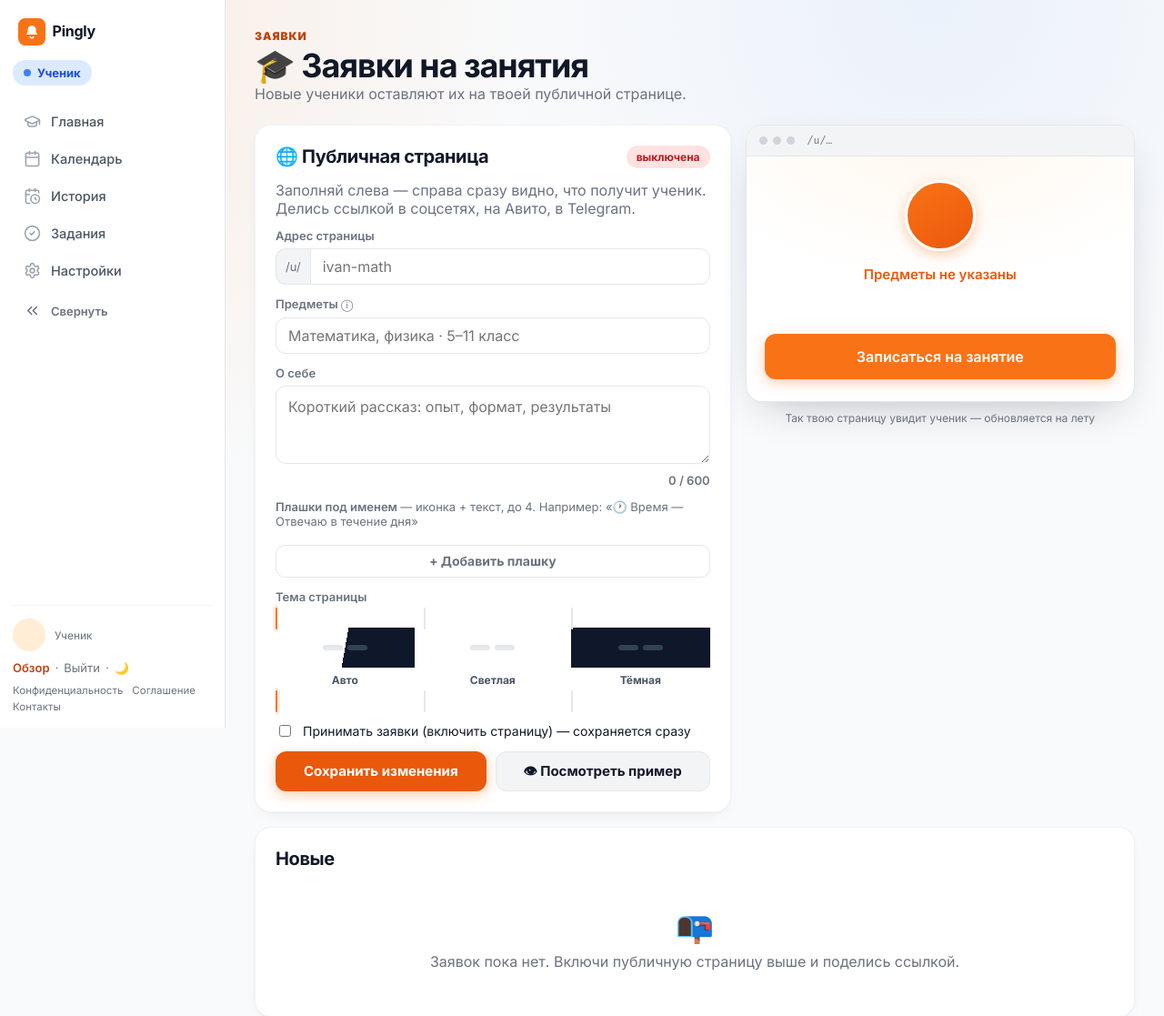
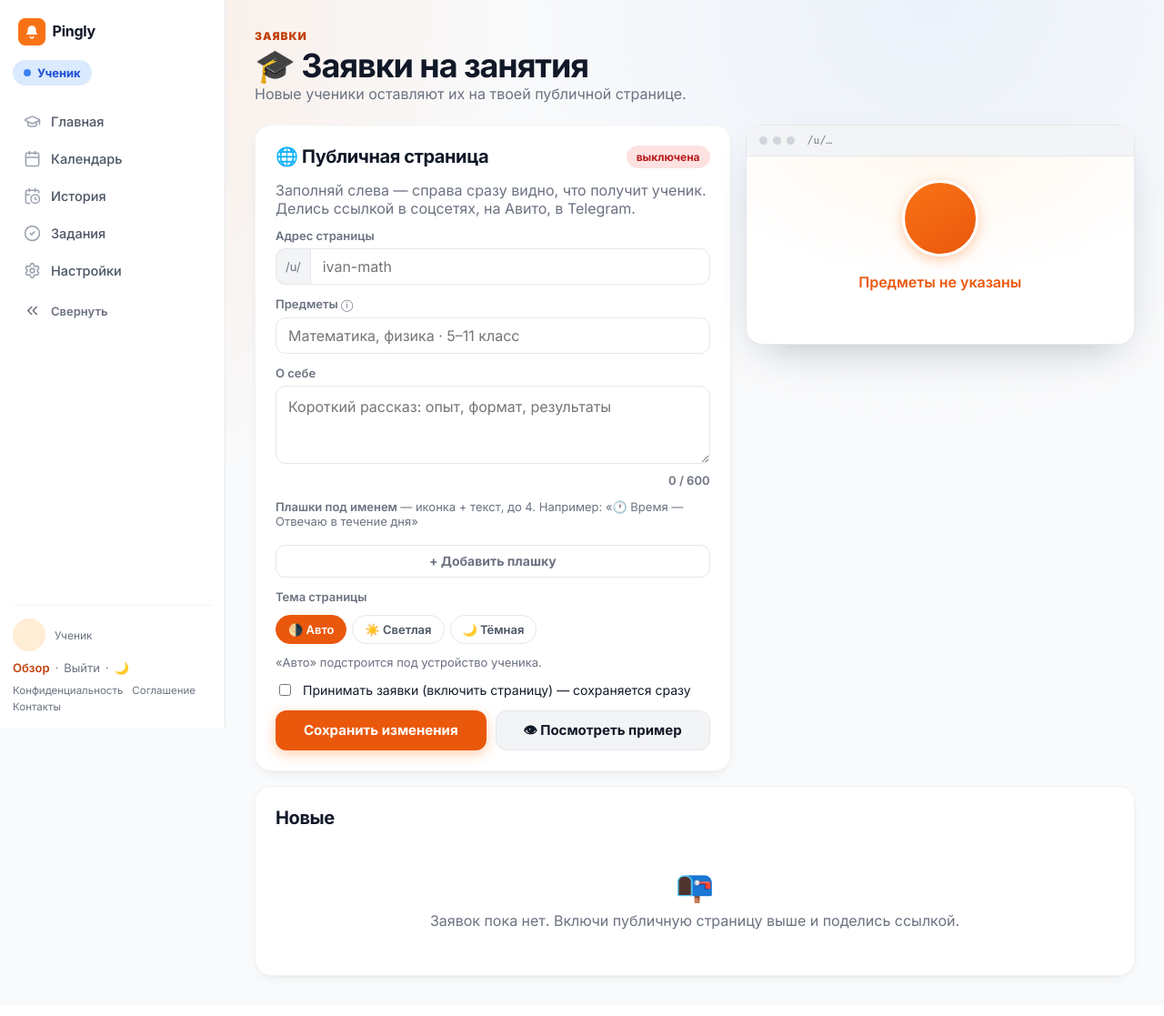
Before and after one commit to artemtit/Pingly, a FastAPI app: template web/templates/requests.html in a window 1280 px wide. Shown: the top 1117 px of the page at 91% size. After the commit the page ends 1076 px from the top, so only its background shows below. Run offline with FastAPI, Linux system fonts and the light colour scheme; the template is opened without the code that fills it, so the values that code supplies are empty.

Commit message:
Превью=шапка страницы (без кнопки/подписи), убраны точки в календаре, чистый список учеников, новый переключатель темы, согласие на обработку ПД
- Превью публичной страницы: убраны CTA-кнопка и подпись, размеры шапки 1:1 со страницей (аватар 84px, имя 28px)
- Список учеников: убран бейдж «✓ в Telegram», исправлено выравнивание (без пустого слота), «Отправить ссылку» скрыта на телефоне
- Календарь: убраны цветные точки у занятий (статус — только цветом)
- Тема страницы: новый переключатель-пилюли вместо макетов-миниатюр
- Согласие: «на обработку персональных данных» вместо «репетитор свяжется» (152-ФЗ)

Co-Authored-By: Claude Opus 4.8 <noreply@anthropic.com>

```diff
--- a/web/static/app.css
+++ b/web/static/app.css
@@ -598,11 +598,11 @@ a.timeline-body:hover .timeline-when { color: var(--orange-700, #c2410c); }
 .strow-name { font-size: 14.5px; font-weight: 600; color: var(--fg1); overflow: hidden; text-overflow: ellipsis; white-space: nowrap; }
 .strow-sub { font-size: 13px; color: var(--fg3); overflow: hidden; text-overflow: ellipsis; white-space: nowrap; }
 .strow-meta { display: flex; align-items: center; gap: 10px; flex-shrink: 0; }
-/* Fixed-width contact slot (chip / «Отправить ссылку» / «✓ в Telegram»),
-   right-aligned — so the pencil+kebab line up in one column across all rows
-   regardless of which contact element a row has. */
+/* Contact (chip / «Отправить ссылку») packs to the right next to the actions;
+   the actions group always ends at the card's right edge, so pencil+kebab line
+   up in one column across rows without reserving an empty fixed slot. */
 .strow-contact { display: flex; align-items: center; justify-content: flex-end; gap: 8px;
-  min-width: 168px; flex-shrink: 0; }
+  flex-shrink: 0; }
 .strow-actions { display: flex; gap: 4px; flex-shrink: 0; }
 .tg-chip { display: inline-flex; align-items: center; gap: 5px; flex-shrink: 0; font-size: 13px; font-weight: 600; color: var(--orange-700); text-decoration: none; padding: 6px 10px; border-radius: 999px; transition: background .15s; }
 .tg-chip:hover { background: var(--color-neutral-100); }
@@ -615,13 +615,12 @@ a.timeline-body:hover .timeline-when { color: var(--orange-700, #c2410c); }
 
 @media (max-width: 640px) {
   .strow-sub { white-space: normal; }
-  .badge-ok { display: none; }
   .icon-btn { width: 44px; height: 44px; }
   .tg-handle { display: none; }
   .tg-chip { padding: 8px; }
-  /* On phones the meta sits on its own full-width line; drop the fixed slot so
-     the contact + actions just pack to the right without a forced gap. */
-  .strow-contact { min-width: 0; }
+  /* On phones the «Отправить ссылку» button just clutters the row — it's still
+     available inside the student card. Keep only the @-chip + actions. */
+  .btn-invite { display: none; }
 }
 
 /* ── Growth features (v005) ─────────────────────────────────── */
@@ -1081,15 +1080,15 @@ mark { background: var(--orange-100); color: inherit; border-radius: 3px; paddin
    the .theme-dark block recolours when the tutor picks the dark page theme. */
 .req-preview-body { padding: 26px 20px 24px; text-align: center;
   background: radial-gradient(ellipse 420px 240px at 50% -30px, var(--orange-50), transparent 70%); }
-.req-preview-av { width: 78px; height: 78px; border-radius: 50%; margin: 0 auto 16px;
+.req-preview-av { width: 84px; height: 84px; border-radius: 50%; margin: 0 auto 18px;
   background: linear-gradient(150deg, var(--orange-500), var(--orange-600)); color: #fff;
-  font-size: 33px; font-weight: 700; letter-spacing: -.02em; display: grid; place-items: center;
+  font-size: 36px; font-weight: 700; letter-spacing: -.02em; display: grid; place-items: center;
   border: 3px solid #fff; box-shadow: var(--shadow-primary); }
-.req-preview-name { font-size: 26px; font-weight: 700; letter-spacing: -.02em; color: #0F172A;
+.req-preview-name { font-size: 28px; font-weight: 700; letter-spacing: -.02em; color: #0F172A;
   line-height: 1.15; overflow-wrap: anywhere; }
-.req-preview-subj { font-size: 15px; font-weight: 600; color: var(--orange-600); margin-top: 10px;
+.req-preview-subj { font-size: 16px; font-weight: 600; color: var(--orange-600); margin-top: 10px;
   min-height: 18px; overflow-wrap: anywhere; }
-.req-preview-bio { font-size: 15px; color: #475569; line-height: 1.5; margin: 14px auto 0; max-width: 34ch;
+.req-preview-bio { font-size: 16px; color: #64748B; line-height: 1.5; margin: 14px auto 0; max-width: 34ch;
   text-align: center; white-space: pre-line; overflow-wrap: anywhere; max-height: 120px; overflow: hidden; }
 .req-preview-badges { display: flex; flex-wrap: wrap; gap: 8px; justify-content: center; margin-top: 20px; }
 .req-preview-badges .chip { display: inline-flex; align-items: center; gap: 7px; padding: 9px 14px;
--- a/web/templates/base.html
+++ b/web/templates/base.html
@@ -7,7 +7,7 @@
   <link rel="icon" type="image/svg+xml" href="/static/logo-mark.svg">
   <link rel="apple-touch-icon" href="/static/logo-mark.svg">
   <link rel="stylesheet" href="/design-tokens.css?v=2">
-  <link rel="stylesheet" href="/static/app.css?v=54">
+  <link rel="stylesheet" href="/static/app.css?v=55">
   <link rel="stylesheet" href="/static/tour.css?v=2">
   <script>
     (function(){
--- a/web/templates/calendar.html
+++ b/web/templates/calendar.html
@@ -94,7 +94,7 @@
       {% if day.is_today %}<span class="today-tag">Сегодня</span>{% endif %}
       <div class="cal-cell-lessons">
         {% for lesson in day.lessons[:pill_limit] %}
-        <div class="cal-pill {{ lesson.status }}"><i class="dot {{ lesson.status }}"></i><span class="cp-time">{{ lesson.time }}</span> <span class="cp-name">{{ lesson.student }}</span></div>
+        <div class="cal-pill {{ lesson.status }}"><span class="cp-time">{{ lesson.time }}</span> <span class="cp-name">{{ lesson.student }}</span></div>
         {% endfor %}
         {% if day.lessons|length > pill_limit %}
         {% set pop_rows = [] %}
@@ -123,7 +123,6 @@
         <a class="agenda-row {{ lesson.status }}" href="{{ base }}?view=day&date={{ day.date }}">
           <span class="agenda-time">{{ lesson.time }}</span>
           <span class="agenda-name">{{ lesson.student }}</span>
-          <i class="dot {{ lesson.status }}"></i>
         </a>
         {% endfor %}
       </div>
@@ -242,7 +241,8 @@
       pop.appendChild(head);
       lessons.forEach(function(l){
         var row = document.createElement('div'); row.className = 'cal-pop-row';
-        row.innerHTML = '<i class="dot ' + l[2] + '"></i><span class="cal-pop-time"></span><span class="cal-pop-name"></span>';
+        row.className = 'cal-pop-row ' + l[2];
+        row.innerHTML = '<span class="cal-pop-time"></span><span class="cal-pop-name"></span>';
         row.querySelector('.cal-pop-time').textContent = l[0];
         row.querySelector('.cal-pop-name').textContent = l[1];
         pop.appendChild(row);
--- a/web/templates/public_profile.html
+++ b/web/templates/public_profile.html
@@ -260,7 +260,7 @@
           Отправить заявку
         </button>
 
-        <p class="privacy">Нажимая «Отправить», ты соглашаешься, что репетитор свяжется с тобой по указанному контакту.</p>
+        <p class="privacy">Нажимая «Отправить», ты даёшь согласие на обработку своих персональных данных для записи на занятие.</p>
       </form>
     </section>
     {% endif %}
--- a/web/templates/requests.html
+++ b/web/templates/requests.html
@@ -56,20 +56,12 @@
       </template>
       {% set pt = profile.page_theme if profile and profile.page_theme else 'auto' %}
       <div class="field"><span>Тема страницы</span>
-        <div class="theme-thumbs" role="radiogroup" aria-label="Тема страницы">
-          <label class="theme-thumb tt-auto">
-            <input type="radio" name="page_theme" value="auto" {{ 'checked' if pt == 'auto' }}>
-            <span class="tt-box"><span class="tt-art"><i></i><i></i></span><span class="tt-label">Авто</span></span>
-          </label>
-          <label class="theme-thumb tt-light">
-            <input type="radio" name="page_theme" value="light" {{ 'checked' if pt == 'light' }}>
-            <span class="tt-box"><span class="tt-art"><i></i><i></i></span><span class="tt-label">Светлая</span></span>
-          </label>
-          <label class="theme-thumb tt-dark">
-            <input type="radio" name="page_theme" value="dark" {{ 'checked' if pt == 'dark' }}>
-            <span class="tt-box"><span class="tt-art"><i></i><i></i></span><span class="tt-label">Тёмная</span></span>
-          </label>
+        <div class="pills theme-pills" role="radiogroup" aria-label="Тема страницы" style="margin-top:6px;">
+          <label class="pill-btn {{ 'active' if pt == 'auto' }}"><input type="radio" name="page_theme" value="auto" {{ 'checked' if pt == 'auto' }} hidden> 🌗 Авто</label>
+          <label class="pill-btn {{ 'active' if pt == 'light' }}"><input type="radio" name="page_theme" value="light" {{ 'checked' if pt == 'light' }} hidden> ☀️ Светлая</label>
+          <label class="pill-btn {{ 'active' if pt == 'dark' }}"><input type="radio" name="page_theme" value="dark" {{ 'checked' if pt == 'dark' }} hidden> 🌙 Тёмная</label>
         </div>
+        <p class="muted" style="margin-top:6px;font-size:13px;">«Авто» подстроится под устройство ученика.</p>
       </div>
       <label class="check-row">
         <input type="checkbox" name="public_enabled" value="1" {{ 'checked' if profile and profile.public_enabled }} onchange="this.form.submit()">
@@ -102,10 +94,8 @@
         <div class="req-preview-subj" id="pv-subjects"></div>
         <div class="req-preview-badges" id="pv-badges"></div>
         <div class="req-preview-bio" id="pv-bio"></div>
-        <span class="req-preview-btn">Записаться на занятие</span>
       </div>
     </div>
-    <p class="req-preview-note">Так твою страницу увидит ученик — обновляется на лету</p>
   </div>
 </div>
 
@@ -236,8 +226,13 @@ function bindPreview(scope){
 ['pp-subjects', 'pp-bio', 'pp-slug'].forEach(function(id){
   document.getElementById(id).addEventListener('input', renderText);
 });
-document.querySelectorAll('input[name="page_theme"]').forEach(function(r){
-  r.addEventListener('change', renderTheme);
+document.querySelectorAll('.theme-pills .pill-btn').forEach(function(label){
+  label.addEventListener('click', function(){
+    document.querySelectorAll('.theme-pills .pill-btn').forEach(function(l){ l.classList.remove('active'); });
+    label.classList.add('active');
+    label.querySelector('input').checked = true;
+    renderTheme();
+  });
 });
 bindPreview();
 updateAddBtn();
--- a/web/templates/students.html
+++ b/web/templates/students.html
@@ -58,8 +58,6 @@
         <button type="button" class="btn-invite" title="Скопировать ссылку-приглашение для Telegram"
           data-invite="https://t.me/{{ bot_username }}?start=inv_{{ student.invite_token }}"
           onclick="copyInvite(this)">{{ ui.icon('send', 14) }} Отправить ссылку</button>
-        {% else %}
-        <span class="badge badge-ok" title="Telegram подключён — напоминания приходят">✓ в Telegram</span>
         {% endif %}
       </div>
       <div class="strow-actions">
```
